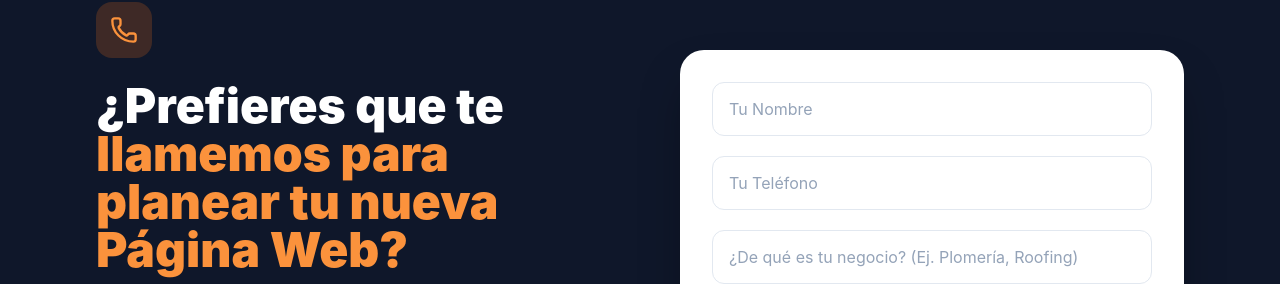
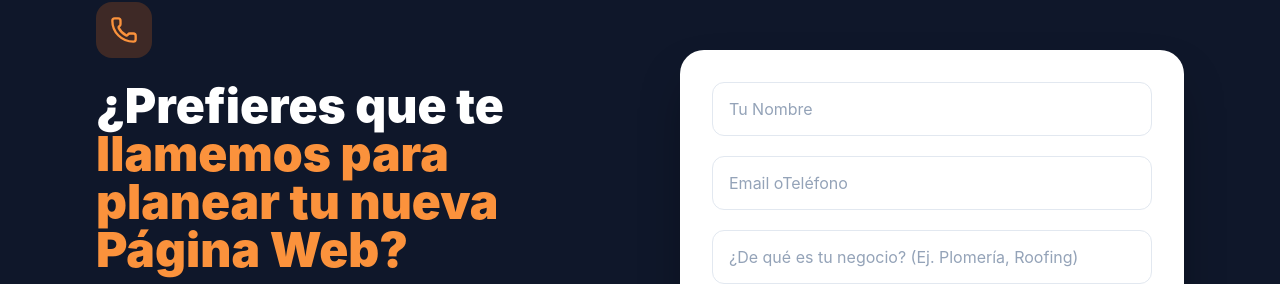
Before and after one commit to alvarorubio-dev/prodigitalat, a React (Vite) app: page / in a window 1280 px wide. Shown: the part 8955-9239 px from the top of the page. Built offline with nearby package versions, Linux system fonts and the light colour scheme.

Commit message:
agregar placeholder email al formulario

```diff
--- a/src/components/ContactForm.tsx
+++ b/src/components/ContactForm.tsx
@@ -150,7 +150,7 @@ export default function ContactForm() {
                       value={form.phone}
                       onChange={handleChange}
                       required
-                      placeholder="Tu Teléfono"
+                      placeholder="Email oTeléfono"
                       className={inputClass}
                     />
 
```
